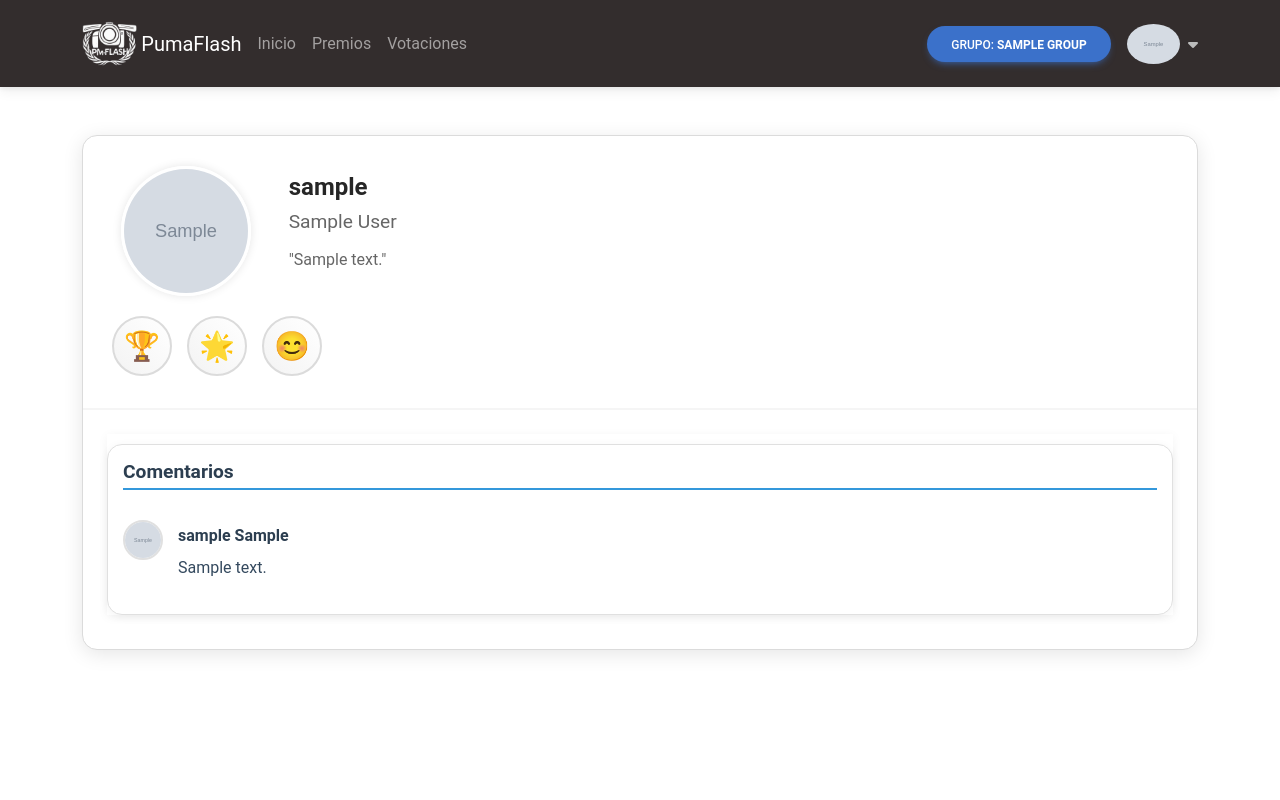
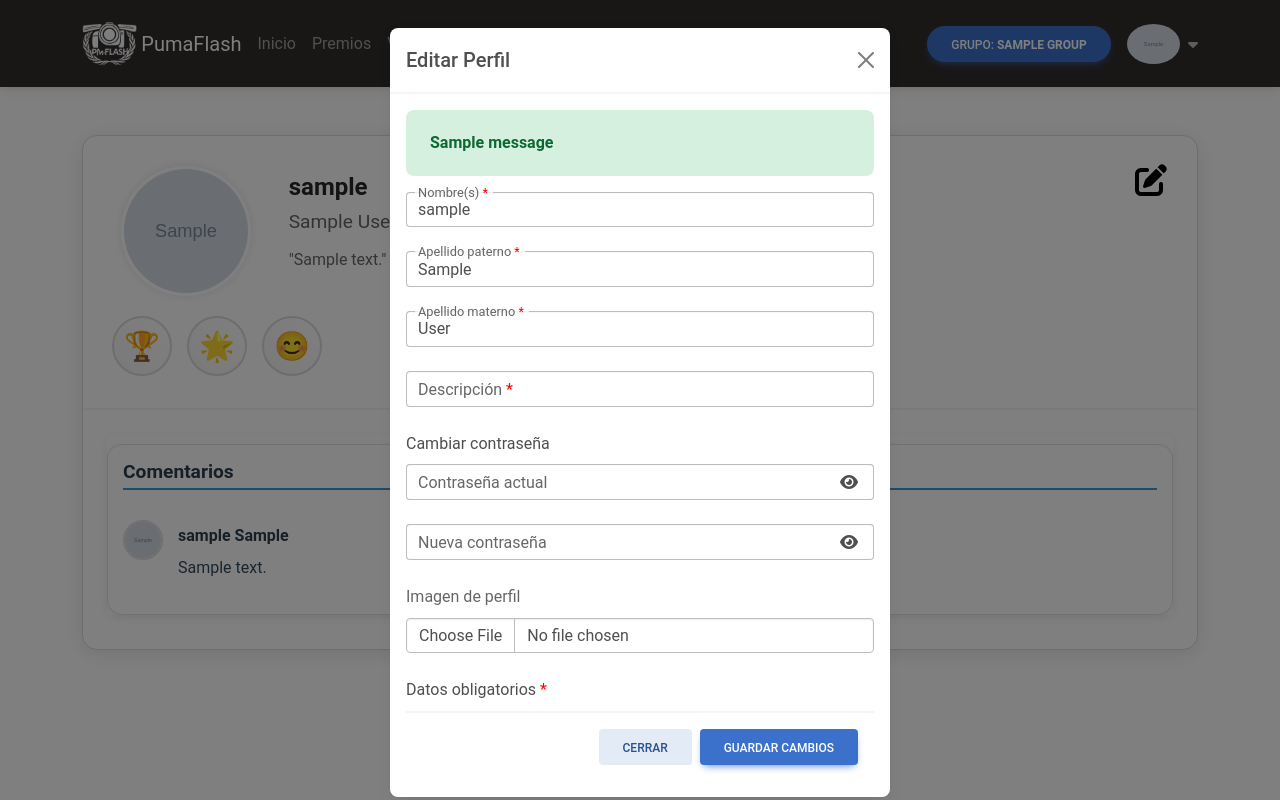
Before and after one commit to FranciscoMendiola/pumaflash, a Django app: page /profile/1 in a window 1280 px wide. Run offline with Django 4.2, Linux system fonts and the light colour scheme; a user stored in the database is signed in; tables that the repository leaves empty hold one stand-in row (values such as "Sample post"); grey boxes marked "Sample" are stand-in pictures; one stand-in notice (Sample message) is shown; some libraries are stand-ins or nearby versions.

Commit message:
feat: lógica para edición de perfiles

```diff
--- a/APP/static/css/auth.css
+++ b/APP/static/css/auth.css
@@ -6,9 +6,3 @@
     background-position: center;
     /* Centra la imagen */
 }
-
-
-.required::after {
-    content: " *";
-    color: red;
-}
--- a/APP/static/css/profile.css
+++ b/APP/static/css/profile.css
@@ -1,3 +1,20 @@
+
+/* Sección de para editar de perfil */
+.edit-profile {
+    font-size: 2rem; /* Tamaño más grande para el ícono */
+    cursor: pointer; /* Cursor de mano al pasar por encima */
+    transition: color 0.3s; /* Suaviza el cambio de color */
+    top: 20px;
+    right: 30px;
+}
+
+.edit-profile i {
+    color:rgb(0, 0, 0); /* Color más oscuro al pasar el cursor */
+}
+
+.edit-profile i:hover {
+    color:rgb(87, 89, 107); /* Color más oscuro al pasar el cursor */
+}
 
 /* Sección de información de perfil */
 
@@ -234,13 +251,6 @@
         height: 50px;
         font-size: 1.5rem;
     }
-    .card-header{
-        padding: 20px 5px;
-    }
-
-    .card-body {
-        padding: 5px;
-    }
 
     .comment img,
     .send-comment-box img {
@@ -267,5 +277,15 @@
         font-size: 0.8rem;
         margin-left: 1.2rem;
     }
+    .card-header{
+        padding: 20px 5px;
+    }
+    .card-body {
+        padding: 5px;
+    }
+    .edit-profile {
+    top: 12px;
+    right: 20px;
+}
     }
 }
--- a/APP/static/css/styles.css
+++ b/APP/static/css/styles.css
@@ -1,3 +1,8 @@
+.required::after {
+    content: " *";
+    color: red;
+}
+
 .cursor-pointer {
     cursor: pointer;
 }
@@ -26,14 +31,6 @@
 }
 
 .circle-image {
-    width: 100%;
-    height: 100%;
-    overflow: hidden;
-    border-radius: 50%;
-}
-
-
-.circle-image {
     position: relative;
     width: 100%;
     padding-bottom: 100%;
--- a/APP/static/js/profile.js
+++ b/APP/static/js/profile.js
@@ -1,17 +1,32 @@
-/**
-     * Listener del formulario.
-     * Se usa para obtener el contenido de un div editable a través de un input oculto
-     * Debido a que el div editable donde el usuario escribe el comentario no es de tipo input,
-     * se crea un input invisible que sí tomará el formulario y se le asigna a dicho input el valor
-     * del div editable antes de que se envíe.
-    */
 document.addEventListener("DOMContentLoaded", function () {
+    // Manejo del formulario de comentarios
     const form = document.getElementById("commentForm");
     if (form) {
         form.addEventListener("submit", function (e) {
             const editableDiv = document.getElementById("editableDiv");
             const hiddenInput = document.getElementById("hiddenContentInput");
-            hiddenInput.value = editableDiv.innerText.trim();
+            if (editableDiv && hiddenInput) {
+                hiddenInput.value = editableDiv.innerText.trim();
+            }
+        });
+    }
+
+    // Mostrar el modal si hay mensajes
+    const messages = document.querySelectorAll('.alert');
+    const modalElement = document.getElementById('editProfileModal');
+    if (messages.length > 0 && modalElement) {
+        try {
+            const modal = new mdb.Modal(modalElement); // Inicializar el modal de MDB
+            modal.show(); // Mostrar el modal automáticamente
+        } catch (error) {
+            console.error("Error al inicializar o mostrar el modal:", error);
+            // Limpiar mensajes al cerrar el modal
+        }
+    }
+
+    if (modalElement) {
+        modalElement.addEventListener('hide.mdb.modal', () => {
+            document.querySelectorAll('.alert').forEach(alert => alert.remove());
         });
     }
 });
--- a/APP/static/js/scripts.js
+++ b/APP/static/js/scripts.js
@@ -0,0 +1,19 @@
+document.addEventListener("DOMContentLoaded", function () {
+
+  // Buscar todos los contenedores de contraseña
+  const containers = document.querySelectorAll(".password-container");
+
+  containers.forEach(container => {
+    const toggle = container.querySelector(".toggle-password");
+    const input = container.querySelector(".password-input");
+
+    if (toggle && input) {
+      toggle.addEventListener("click", function () {
+        const type = input.getAttribute("type") === "password" ? "text" : "password";
+        input.setAttribute("type", type);
+        this.classList.toggle("fa-eye");
+        this.classList.toggle("fa-eye-slash");
+      });
+    }
+  });
+});
--- a/APP/templates/common/navbar.html
+++ b/APP/templates/common/navbar.html
@@ -72,7 +72,12 @@
           <ul
             class="dropdown-menu dropdown-menu-end"
             aria-labelledby="navbarDropdownMenuAvatar">
-            {% if not request.user.is_staff %}
+
+            {% if request.user.is_staff %}
+            <li>
+              <a class="dropdown-item" href="/generator">Salir del grupo</a>
+            </li>
+            {% else %}
             <li>
               <a class="dropdown-item" href="/profile/{{ active_profile.id_profile}}">Mi perfil</a>
             </li>
--- a/APP/templates/profile.html
+++ b/APP/templates/profile.html
@@ -5,9 +5,8 @@
 {% endblock %}
 
 {% block main_content %}
-
 <!-- Card Wrapper -->
-<div class="card">
+<div class="card position-relative">
     <!-- Profile Info as Card Header -->
     <div class="card-header">
         <div class="row align-items-center">
@@ -38,6 +37,14 @@
                 </div>
             </div>
         </div>
+        <!-- Ícono de editar en la esquina superior derecha -->
+        {% if request.user == requested_profile.id_user %}
+        <div class="edit-profile position-absolute">
+            <a data-mdb-toggle="modal" data-mdb-target="#editProfileModal" title="Editar perfil">
+                <i class="fa-solid fa-pen-to-square"></i>
+            </a>
+        </div>
+        {% endif %}
     </div>
     <!-- Card Body -->
     <div class="card-body">
@@ -46,7 +53,7 @@
             <div class="comments-box">
                 <h6>Comentarios</h6>
                 <div class="comments-list">
-                        {% for comment in comments%}
+                    {% for comment in comments %}
                     {% include "common/comment.html" %}
                     {% empty %}
                     <div class="text-center w-100 py-3">
@@ -57,23 +64,99 @@
                     {% endfor %}
                 </div>
             </div>
-                {% if not request.user.is_staff%}
-                <!-- El div de la caja para enviar comentario se convierte en el form, ahora son el mismo elemento -->
+            {% if not request.user.is_staff %}
+            <!-- Formulario para enviar comentario -->
             <form method="POST" action="" id="commentForm" class="send-comment-box d-flex gap-3">
+                <input type="hidden" name="tipoFormulario" value="comment">
                 {% csrf_token %}
                 <img src="{{ user.img_url.url }}" alt="User Pic" class="rounded-circle">
                 <div contenteditable="true" class="form-control content-editable" id="editableDiv" placeholder="Escribe un comentario..."></div>
                 <input type="hidden" name="content" id="hiddenContentInput">
                 <button class="btn btn-dark">Enviar</button>
             </form>
+            {% endif %}
+        </div>
+    </div>
+</div>
 
+<!-- Modal de edición de perfil -->
+<div class="modal" tabindex="-1" id="editProfileModal">
+    <div class="modal-dialog">
+        <div class="modal-content">
+            <div class="modal-header">
+                <h5 class="modal-title">Editar Perfil</h5>
+                <button type="button" class="btn-close" data-mdb-ripple-init data-mdb-dismiss="modal" aria-label="Close"></button>
+            </div>
+            <div class="modal-body">
+                {% if messages %}
+                    {% for message in messages %}
+                        <div class="alert {% if 'error' in message.tags %}alert-danger{% else %}alert-{{ message.tags }}{% endif %}" role="alert">
+                            <strong>{{ message }}</strong>
+                        </div>
+                    {% endfor %}
                 {% endif %}
+                <form method="POST" enctype="multipart/form-data">
+                    <input type="hidden" name="tipoFormulario" value="editProfile">
+                    {% csrf_token %}
+                    <!-- Nombre input -->
+                    <div data-mdb-input-init class="form-outline mb-4">
+                        <input type="text" id="editName" name="username" class="form-control"
+                               value="{{ request.user.username | default_if_none:'' }}" />
+                        <label class="form-label required" for="editName">Nombre(s)</label>
+                    </div>
+                    <!-- Apellido Paterno input -->
+                    <div data-mdb-input-init class="form-outline mb-4">
+                        <input type="text" id="apPat" name="first_name" class="form-control"
+                               value="{{ request.user.first_name | default_if_none:'' }}" />
+                        <label class="form-label required" for="apPat">Apellido paterno</label>
+                    </div>
+                    <!-- Apellido Materno input -->
+                    <div data-mdb-input-init class="form-outline mb-4">
+                        <input type="text" id="apMat" name="last_name" class="form-control"
+                               value="{{ request.user.last_name | default_if_none:'' }}" />
+                        <label class="form-label required" for="apMat">Apellido materno</label>
+                    </div>
+                    <!-- Descripción input -->
+                    <div data-mdb-input-init class="form-outline mb-4">
+                        <input type="text" id="description" name="description" class="form-control"
+                               value="{{ active_profile.description | default_if_none:'' }}" />
+                        <label class="form-label required" for="description">Descripción</label>
+                    </div>
+                    <!-- Cambiar contraseña -->
+                    <div class="text-start mb-2">
+                        Cambiar contraseña
+                    </div>
+                    <!-- Contraseña actual input -->
+                    <div data-mdb-input-init class="form-outline mb-4 password-container position-relative">
+                        <input type="password" id="registerPassword" name="current_password" class="form-control password-input"/>
+                        <label class="form-label" for="registerPassword">Contraseña actual</label>
+                        <i class="fas fa-eye position-absolute top-50 end-0 translate-middle-y me-3 cursor-pointer toggle-password"></i>
+                    </div>
+                    <!-- Nueva contraseña input -->
+                    <div data-mdb-input-init class="form-outline mb-4 password-container position-relative">
+                        <input type="password" id="registerPassword" name="new_password" class="form-control password-input"/>
+                        <label class="form-label" for="registerPassword">Nueva contraseña</label>
+                        <i class="fas fa-eye position-absolute top-50 end-0 translate-middle-y me-3 cursor-pointer toggle-password"></i>
+                    </div>
+                    <!-- Imagen input -->
+                    <div class="mb-4">
+                        <label for="img_url" class="form-label">Imagen de perfil</label>
+                        <input class="form-control" type="file" id="img_url" name="img_url" accept="image/*"/>
+                    </div>
+                    <div class="required text-start mb-2">
+                      Datos obligatorios
+                    </div>
+                    <div class="modal-footer">
+                        <button type="button" id="close-edit" value="close" class="btn btn-secondary" data-mdb-ripple-init data-mdb-dismiss="modal">Cerrar</button>
+                        <button type="submit" value="save" class="btn btn-primary" data-mdb-ripple-init>Guardar cambios</button>
+                    </div>
+                </form>
+            </div>
         </div>
     </div>
 </div>
 {% endblock %}
 
-
 {% block injected_js %}
 <script src="{% static 'js/profile.js' %}"></script>
 {% endblock %}
--- a/APP/templates/registration/registration.html
+++ b/APP/templates/registration/registration.html
@@ -11,7 +11,7 @@
 <div data-mdb-input-init class="form-outline mb-4">
   <input type="text" id="registerName" name="username" class="form-control"
          value="{{ user_form.data.username|default_if_none:'' }}" />
-  <label class="form-label required required" for="registerName">Nombre(s)</label>
+  <label class="form-label required" for="registerName">Nombre(s)</label>
 </div>
 
 <!-- Apellido Paterno input -->
--- a/APP/views/profile.py
+++ b/APP/views/profile.py
@@ -1,10 +1,12 @@
+from django.contrib import messages
 from django.contrib.auth.mixins import LoginRequiredMixin
+from django.contrib.auth import update_session_auth_hash
 from django.http import HttpResponse
 from django.shortcuts import get_object_or_404, render, redirect
 from django.views import View
 
 
-from APP.forms import CommentForm
+from APP.forms import CommentForm, ProfileEditForm
 from APP.models import Comment, Profile
 
 
@@ -22,25 +24,65 @@ class ProfileView(LoginRequiredMixin, View):
         return render(request, 'profile.html', data)
 
     def post(self, request, id):
+        requested_profile, active_profile = self.__validate_request(request, id)
+        active_group = requested_profile.id_group
+        comments = Comment.objects.filter(id_receiver=requested_profile)
 
-        requested_profile, active_profile = self.__validate_request(
-            request, id)
-        active_group = requested_profile.id_group
+        data = {'requested_profile': requested_profile, 'active_profile': active_profile,
+                'active_group': active_group, 'comments': comments}
 
+        tipoFormulario = request.POST.get("tipoFormulario")
+        if tipoFormulario == "comment":
+            return self.__comment(request, data)
+        elif tipoFormulario == "editProfile":
+            if request.user == requested_profile.id_user:
+                return self.__edit_profile(request, data)
+        else:
+            return redirect('profile', id=id)
+
+
+    def __comment(self, request, data):
         form = CommentForm(request.POST)
+        requested_profile = data['requested_profile']
+        active_profile = data['active_profile']
+
         if form.is_valid():
             comment = form.save(commit=False)
             comment.id_receiver = requested_profile
             comment.id_sender = active_profile
             comment.save()
             # Recargar para mostrar el nuevo comentario
-            return redirect('profile', id=id)
-
-        comments = Comment.objects.filter(id_receiver=requested_profile)
-        data = {'requested_profile': requested_profile, 'active_profile': active_profile,
-                'active_group': active_group, 'comments': comments}
+            return redirect('profile', id=requested_profile.id_profile)
 
         return render(request, 'profile.html', data)
+
+    def __edit_profile(self, request, data):
+        form = ProfileEditForm(request.user, request.POST, request.FILES)
+
+        active_profile = data['active_profile']
+
+        if form.is_valid():
+            # Actualizar datos del usuario
+            request.user.username = form.cleaned_data['username']
+            request.user.first_name = form.cleaned_data['first_name']
+            request.user.last_name = form.cleaned_data['last_name']
+            if form.cleaned_data['new_password']:
+                request.user.set_password(form.cleaned_data['new_password'])
+            if form.cleaned_data['img_url']:
+                request.user.img_url = form.cleaned_data['img_url']
+            active_profile.description = form.cleaned_data['description']
+
+            active_profile.save()
+            # Guardar cambios
+            request.user.save()
+            update_session_auth_hash(request, request.user)  # Actualizar la sesión del usuario
+            messages.success(request, "Perfil actualizado correctamente")
+        else:
+            self.__get_first_error(request, form)
+
+        return render(request, 'profile.html', data)
+
+
 
     def __validate_request(self, request, id):
         # verificamos que el perfil solicitado existe
@@ -56,3 +98,20 @@ class ProfileView(LoginRequiredMixin, View):
                 Profile, id_group=requested_profile.id_group, id_user=request.user)
 
         return requested_profile, active_profile
+
+    # Función privada para obtener el primer mensaje de error del formulario
+    def __get_first_error(self, request, form):
+        # Primero buscar errores de campo
+        for field_name, field_errors in form.errors.items():
+            if field_errors:
+                label = form.fields.get(
+                    field_name).label if field_name in form.fields else ""
+                message = f"{label}: {field_errors[0]}" if label else field_errors[0]
+                messages.error(request, message)
+                return message
+        # Si no hay errores de campo, buscar errores no asociados
+        if form.non_field_errors():
+            message = form.non_field_errors()[0]
+            messages.error(request, message)
+            return message
+        return None
```
Also changed, not shown: APP/forms.py (+45 -1 lines), APP/static/js/auth.js (+0 -19 lines). Lines whose indentation alone changed are shown as unchanged.
